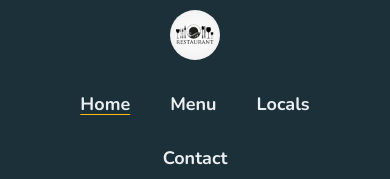
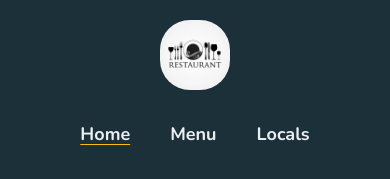
Before and after one commit to matiasprskavac/pagina, a plain HTML site: page index.html in a window 390 px wide. Shown: the top 179 px of the page. Drawn offline with nearby package versions, Linux system fonts and the light colour scheme.

Commit message:
Correcion logo

```diff
--- a/style.css
+++ b/style.css
@@ -484,7 +484,7 @@ body {
 
     .header .logo img {
         height: 80px;
-        margin-top: 0;
+        margin: 0px;
     }
 
     .sidebar {
@@ -605,7 +605,8 @@ body {
     }
 
     .header .logo img {
-        height: 50px;
+        height: 70px;
+        margin-top: 10px;
     }
 
     .mobile-menu {
```
